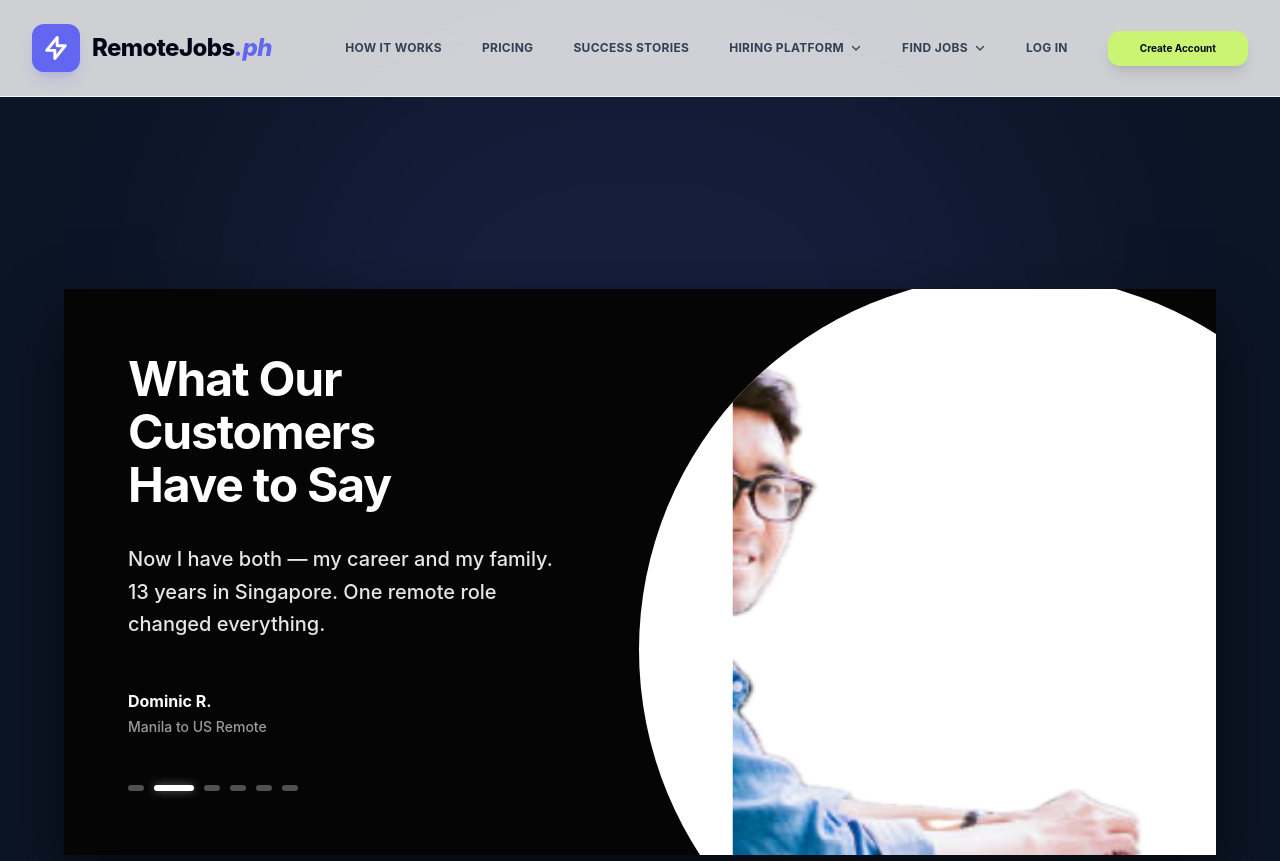
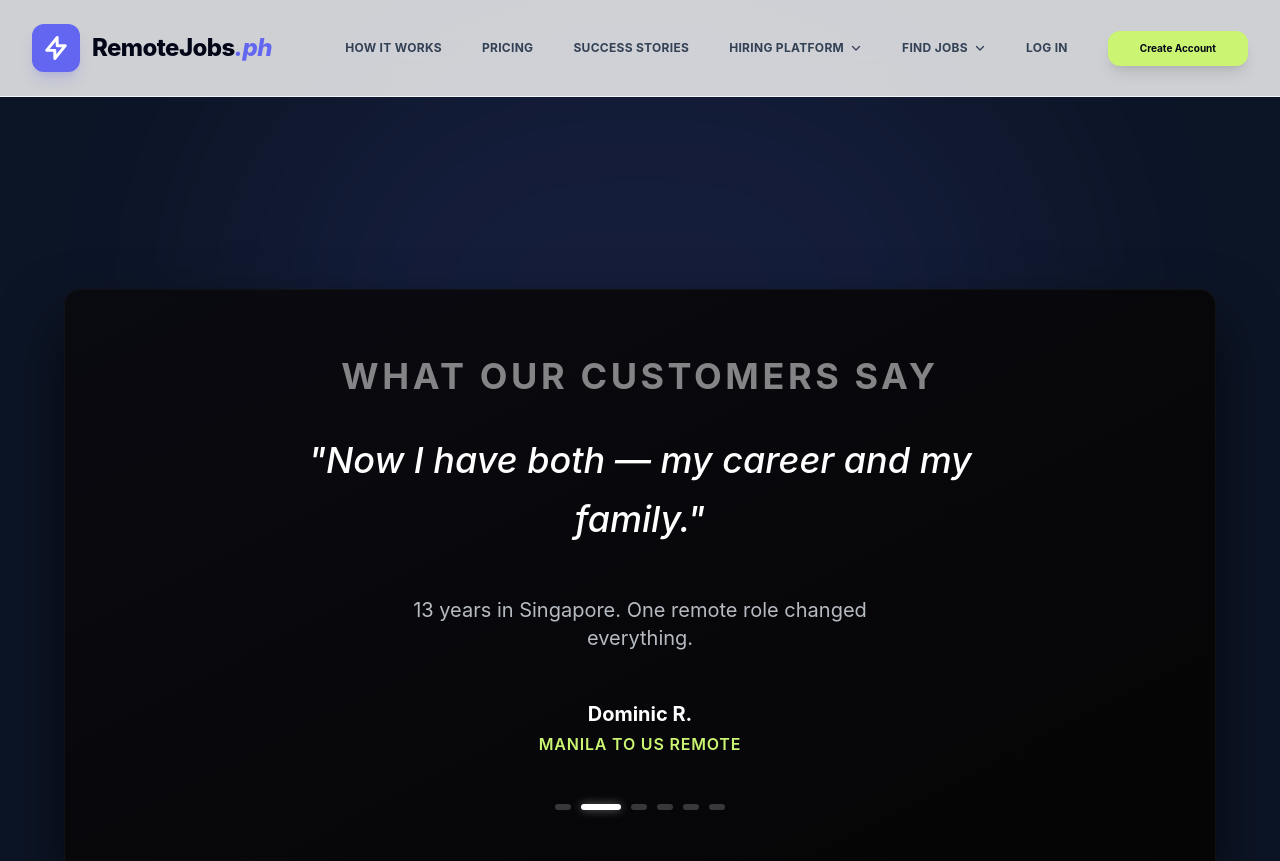
Before and after one commit to rylenepomucenolotboard-tech/remote-jobs.ph, a Next.js app: page /success-stories in a window 1280 px wide. Shown: the top 861 px of the page. Built offline with nearby package versions, Linux system fonts and the light colour scheme; no server answers.

Commit message:
remove all portraits from success stories carousel

```diff
--- a/app/success-stories/page.tsx
+++ b/app/success-stories/page.tsx
@@ -34,7 +34,6 @@ const STORIES = [
     context: "Top-tier CS team. Fraction of local cost. Already scaling more.",
     source: "Verified Client",
     tag: "Value",
-    image: "/talent-anonymous founder2.png"
   },
   {
     type: "Talent",
@@ -46,7 +45,6 @@ const STORIES = [
     context: "13 years in Singapore. One remote role changed everything.",
     source: "Verified Contractor",
     tag: "IT / Cybersecurity",
-    image: "/talent-dominic.png"
   },
   {
     type: "Talent",
@@ -58,7 +56,6 @@ const STORIES = [
     context: "Four hours of daily commuting — gone. Work-life balance restored.",
     source: "Verified Contractor · LinkedIn",
     tag: "Program Admin",
-    image: "/talent-mycah2.png"
   },
   {
     type: "Talent",
@@ -70,7 +67,6 @@ const STORIES = [
     context: "Fast-paced UK client. Better pay. Still home in Davao.",
     source: "Indeed · Verified Review",
     tag: "EdTech",
-    image: "https://pngimg.com/uploads/businessman/businessman_PNG6579.png"
   },
   {
     type: "Employer",
@@ -82,7 +78,6 @@ const STORIES = [
     context: "Tight market. Multiple roles filled fast. Costs in check.",
     source: "Verified Client",
     tag: "Scale",
-    image: "/talent-ops director.png"
   },
   {
     type: "Employer",
@@ -94,7 +89,6 @@ const STORIES = [
     context: "Pre-vetted talent. Ongoing. Exactly what a real partner looks like.",
     source: "LinkedIn · Verified Client",
     tag: "Quality",
-    image: "/photo-1758518729337-32f9c88a1434.avif"
   }
 ];
 
@@ -245,56 +239,50 @@ export default function ResultsPage() {
 
         {/* Removed redundant top typography section as the peg incorporates the header into the card itself */}
 
-        {/* High-End Editorial Borderless Carousel Matching the Peg */}
+        {/* High-End Editorial Borderless Carousel without photos */}
         <div
           className="relative w-full max-w-6xl mx-auto mt-16 md:mt-24 pb-24"
           onMouseEnter={() => setIsHovered(true)}
           onMouseLeave={() => setIsHovered(false)}
         >
-          {/* Main Card with overflow hidden to clip everything to the stylish dark rectangle */}
-          <div className="relative w-full bg-[#050505] shadow-[0_30px_60px_rgba(0,0,0,0.6)] flex flex-col md:flex-row min-h-[500px] lg:min-h-[560px] overflow-hidden">
+          {/* Main Card with centered typography */}
+          <div className="relative w-full bg-[#050505] shadow-[0_30px_60px_rgba(0,0,0,0.6)] flex flex-col items-center justify-center min-h-[400px] lg:min-h-[460px] overflow-hidden rounded-2xl border border-white/5">
 
-            {/* The Gray Circle with Image INSIDE */}
-            <div key={`${animKey}-circle`} className="absolute right-[-15%] bottom-[-30%] w-[120vw] md:w-[70vw] lg:w-[750px] lg:h-[750px] aspect-square rounded-full bg-white animate-in fade-in zoom-in duration-1000 z-0 overflow-hidden">
-              <img
-                key={`${animKey}-avatar-inner`}
-                src={activeStory.image}
-                alt={activeStory.name}
-                className="absolute bottom-0 left-1/2 -translate-x-1/2 w-[75%] h-[90%] object-cover object-top animate-in slide-in-from-right-8 fade-in duration-700 [animation-fill-mode:forwards]"
-              />
-            </div>
+            {/* Subtle background gradient for depth since photos are gone */}
+            <div className="absolute inset-0 bg-gradient-to-br from-primary-indigo/5 to-transparent pointer-events-none" />
 
-            {/* LEFT COLUMN: Text Content */}
-            <div className="w-full md:w-[55%] lg:w-[50%] p-10 md:p-16 flex flex-col justify-center relative z-20">
-              <div key={`${animKey}-text`} className="animate-in slide-in-from-left-8 fade-in duration-700 [animation-fill-mode:forwards]">
-                <h2 className="text-4xl md:text-5xl font-bold text-white leading-[1.1] tracking-tight mb-8">
-                  What Our Customers<br />Have to Say
+            {/* Centered Text Content */}
+            <div className="w-full max-w-4xl p-10 md:p-16 flex flex-col items-center text-center relative z-20">
+              <div key={`${animKey}-text`} className="animate-in fade-in zoom-in duration-700 [animation-fill-mode:forwards]">
+                <h2 className="text-3xl md:text-4xl font-bold text-white/50 leading-tight mb-8 uppercase tracking-widest">
+                  What Our Customers Say
                 </h2>
-                <p className="text-lg md:text-xl text-white/90 font-medium leading-relaxed mb-12 max-w-[40ch]">
-                  {activeStory.quote} {activeStory.context}
+                <p className="text-2xl md:text-3xl lg:text-4xl text-white font-medium italic leading-relaxed mb-12 max-w-[30ch]">
+                  "{activeStory.quote}"
                 </p>
 
-                <div className="flex flex-col gap-1 mt-auto">
-                  <div className="text-sm md:text-base font-bold text-white">{activeStory.name}</div>
-                  <div className="text-xs md:text-sm text-white/60 font-medium">{activeStory.location}</div>
+                <p className="text-lg md:text-xl text-navy-200 mb-12 max-w-[40ch] mx-auto opacity-80">
+                  {activeStory.context}
+                </p>
+
+                <div className="flex flex-col items-center gap-1">
+                  <div className="text-lg md:text-xl font-bold text-white">{activeStory.name}</div>
+                  <div className="text-sm md:text-base text-accent-cyber font-semibold tracking-wider uppercase">{activeStory.location}</div>
                 </div>
 
                 {/* Minimalist Dot Indicators */}
-                <div className="flex gap-2.5 mt-12">
+                <div className="flex gap-2.5 mt-12 justify-center">
                   {filteredStories.map((_, i) => (
                     <button
                       key={i}
                       onClick={() => setIndex(i)}
-                      className={`h-1.5 rounded-full transition-all duration-700 ease-out ${i === carouselIndex ? 'w-10 bg-white shadow-[0_0_10px_rgba(255,255,255,0.4)]' : 'w-4 bg-white/30 hover:bg-white/50'}`}
+                      className={`h-1.5 rounded-full transition-all duration-700 ease-out ${i === carouselIndex ? 'w-10 bg-white shadow-[0_0_10px_rgba(255,255,255,0.4)]' : 'w-4 bg-white/20 hover:bg-white/40'}`}
                       aria-label={`Go to story ${i + 1}`}
                     />
                   ))}
                 </div>
               </div>
             </div>
-
-
-
           </div>
         </div>
 
```
